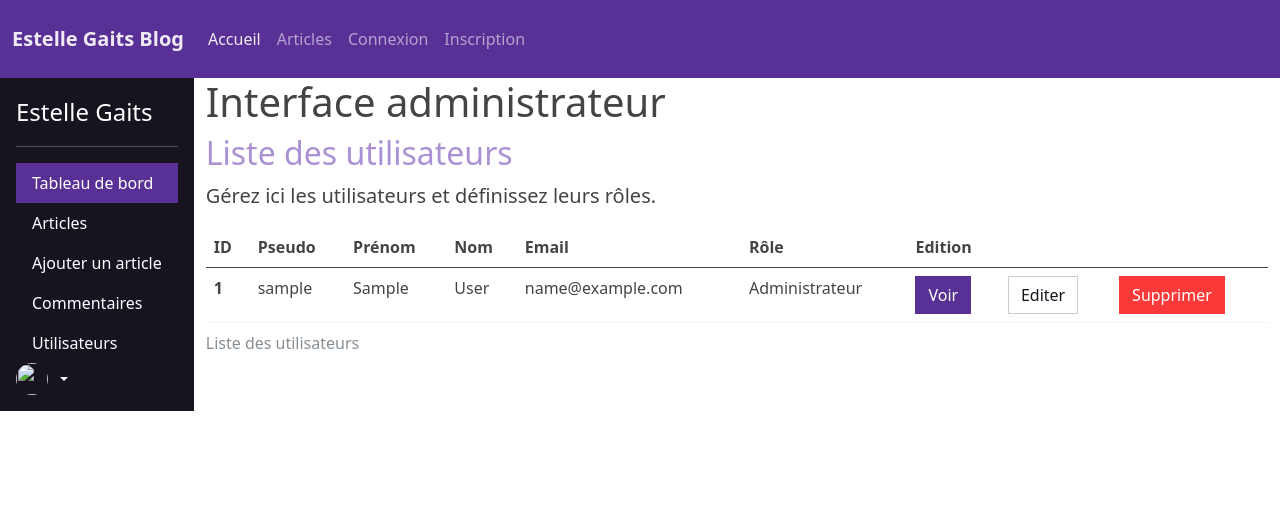
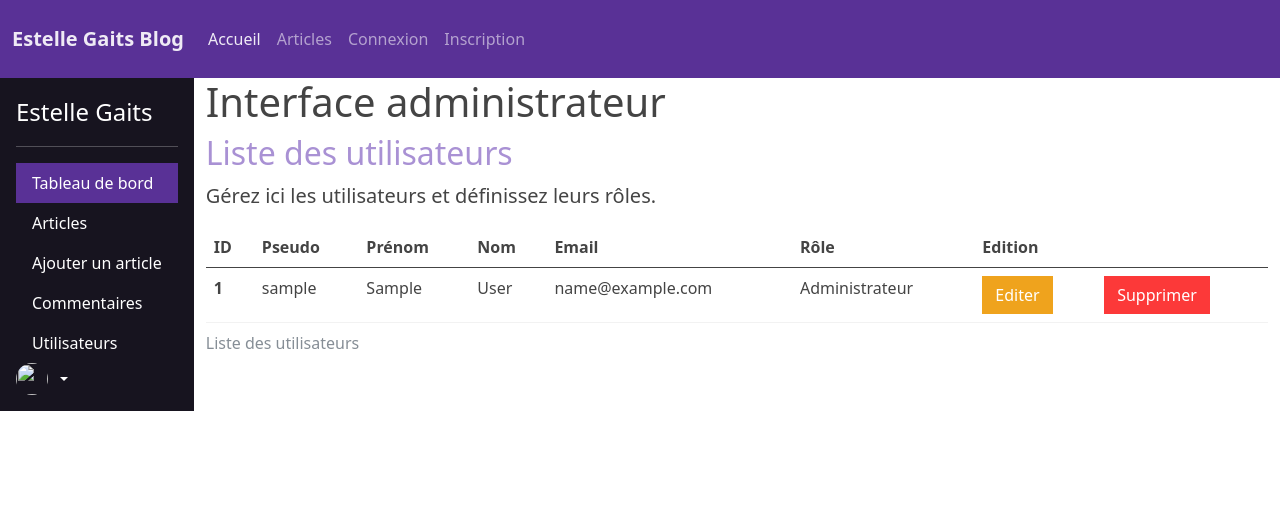
Before and after one commit to stlgaits/p5-blog-php, a PHP site: template public_html/templates/users.html.twig in a window 1280 px wide. Shown: the top 513 px of the page. Run offline with PHP 8.4, Linux system fonts and the light colour scheme; the template is opened without the code that fills it: most values are stand-ins (such as "Sample title", 1, 10 or a date in 2020); some libraries are stand-ins or nearby versions.

Commit message:
Delete user button on admin dashboard with method implemented

```diff
--- a/public_html/public/index.php
+++ b/public_html/public/index.php
@@ -28,6 +28,7 @@ $dispatcher = FastRoute\simpleDispatcher(function (FastRoute\RouteCollector $r)
     $r->addRoute('GET', '/admin/delete-post/{id}', 'AdminController@deletePost');
     $r->addRoute('GET', '/admin/show-posts', 'AdminController@showPosts');
     $r->addRoute('GET', '/admin/show-users', 'AdminController@showUsers');
+    $r->addRoute('GET', '/admin/delete-user/{id}', 'AdminController@deleteUser');
 });
 
 // Fetch method and URI from Server Globals
@@ -57,6 +58,7 @@ try {
         $methodName = substr($routeInfo[1], strpos($routeInfo[1], '@') + 1);
     }
 } catch (Exception $e) {
+    //TODO: il faut que ce soit plus propre que ça
     var_dump($e->getMessage() . ' ' . $e->getLine() . ' ' . $e->getFile());
     throw new Exception('La classe ou la méthode demandée n\'est pas reconnue');
 }
--- a/public_html/src/Controller/UserController.php
+++ b/public_html/src/Controller/UserController.php
@@ -109,6 +109,7 @@ class UserController
                 $message = "Impossible de créer le nouvel utilisateur";
                 return new Response(200, [], $this->renderer->render('register.html.twig', ['message' => $message]));
             }
+            // TODO: redirect to LOGIN user (post) so that user lands on either homepage or profile page
             $message = "Votre compte a été créé avec succès";
             return new Response(200, [], $this->renderer->render('register.html.twig', ['message' => $message, 'success' => true]));
         } catch (Exception $e) {
--- a/public_html/templates/users.html.twig
+++ b/public_html/templates/users.html.twig
@@ -37,13 +37,10 @@
                 {% endif %}
                 </td>
                 <td>
-                    <a href="./../post/{{post.id}}" class="btn btn-primary" role="button">Voir</a>
+                    <a href="./../user/{{user.id}}" class="btn btn-warning" role="button">Editer</a>
                 </td>
                 <td>
-                    <a href="./../post/{{post.id}}" class="btn btn-secondary" role="button">Editer</a>
-                </td>
-                <td>
-                    <button class="btn btn-danger" type="button">Supprimer</button>
+                    <a  href="./delete-user/{{user.id}}" class="btn btn-danger" role="button">Supprimer</a>
                 </td>
             </tr>
             {% endfor %}
```
Also changed, not shown: public_html/src/Controller/AdminController.php (+11 -0 lines).
